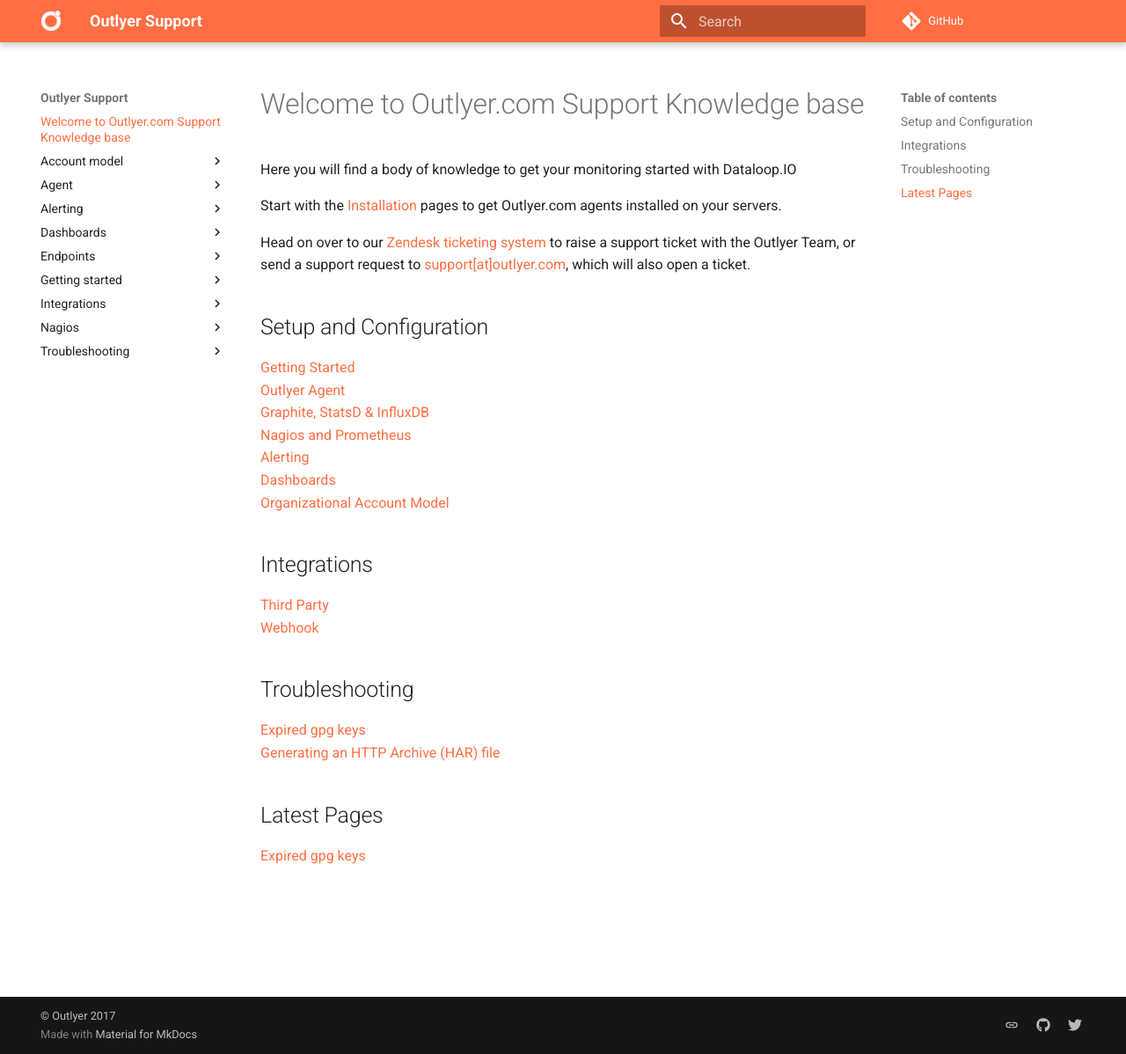
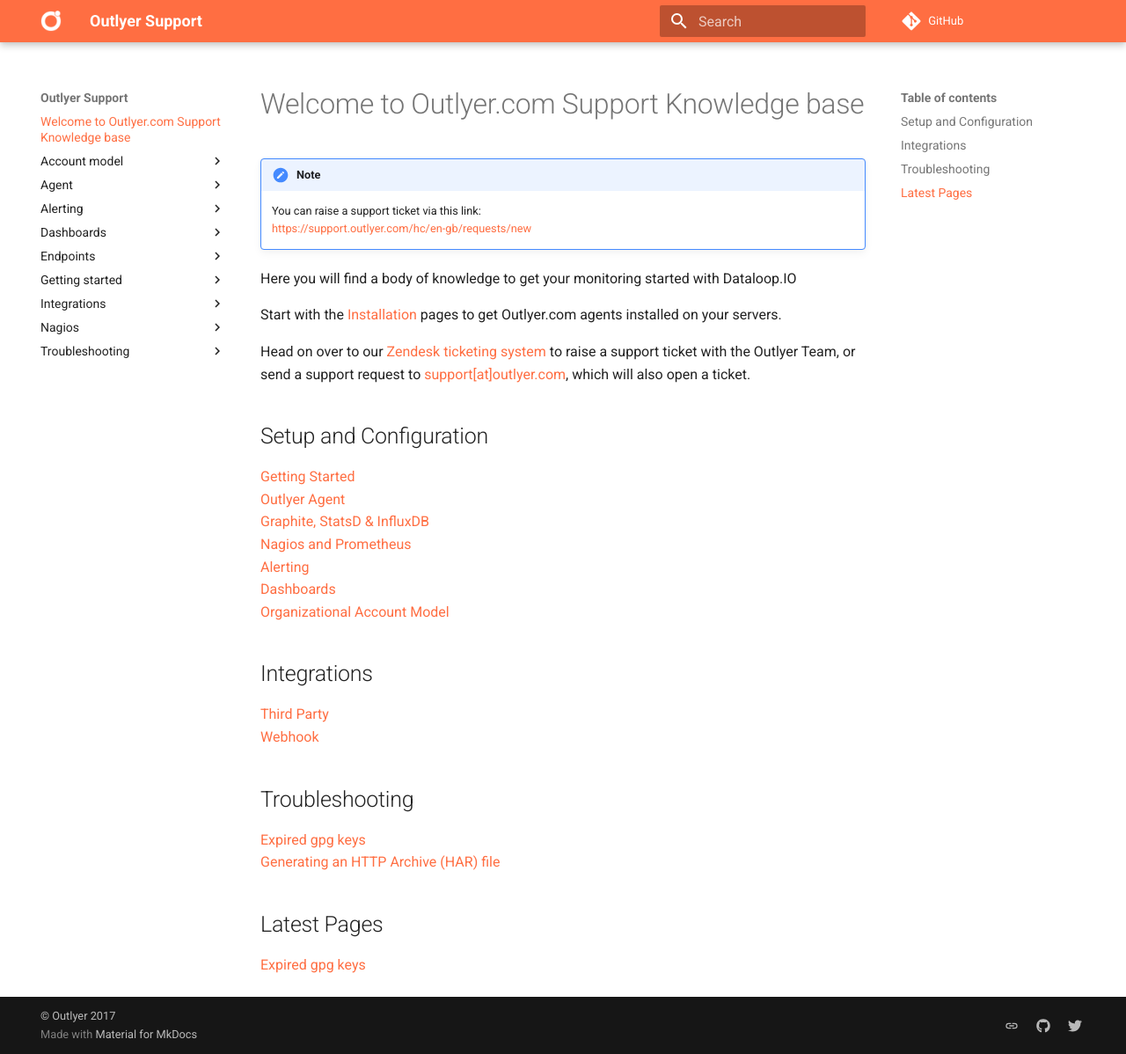
Before and after one commit to dataloop/dataloop-support, an MkDocs documentation site: the page built from docs/index.md, in a window 1280 px wide and 1198 px high. Shown: the whole window at 88% size. Built offline with MkDocs 1.6.1 and Material for MkDocs 9.7.7, drawn with Linux system fonts in a browser that asks for light colours; comment, search, counter and statistics services are not loaded.

Commit message:
obvious ticket link on fp

```diff
--- a/docs/index.md
+++ b/docs/index.md
@@ -1,4 +1,9 @@
 # Welcome to Outlyer.com Support Knowledge base
+
+!!! Note
+    You can raise a support ticket via this link:
+    <https://support.outlyer.com/hc/en-gb/requests/new>
+
 
 Here you will find a body of knowledge to get your monitoring started with Dataloop.IO
 
```
